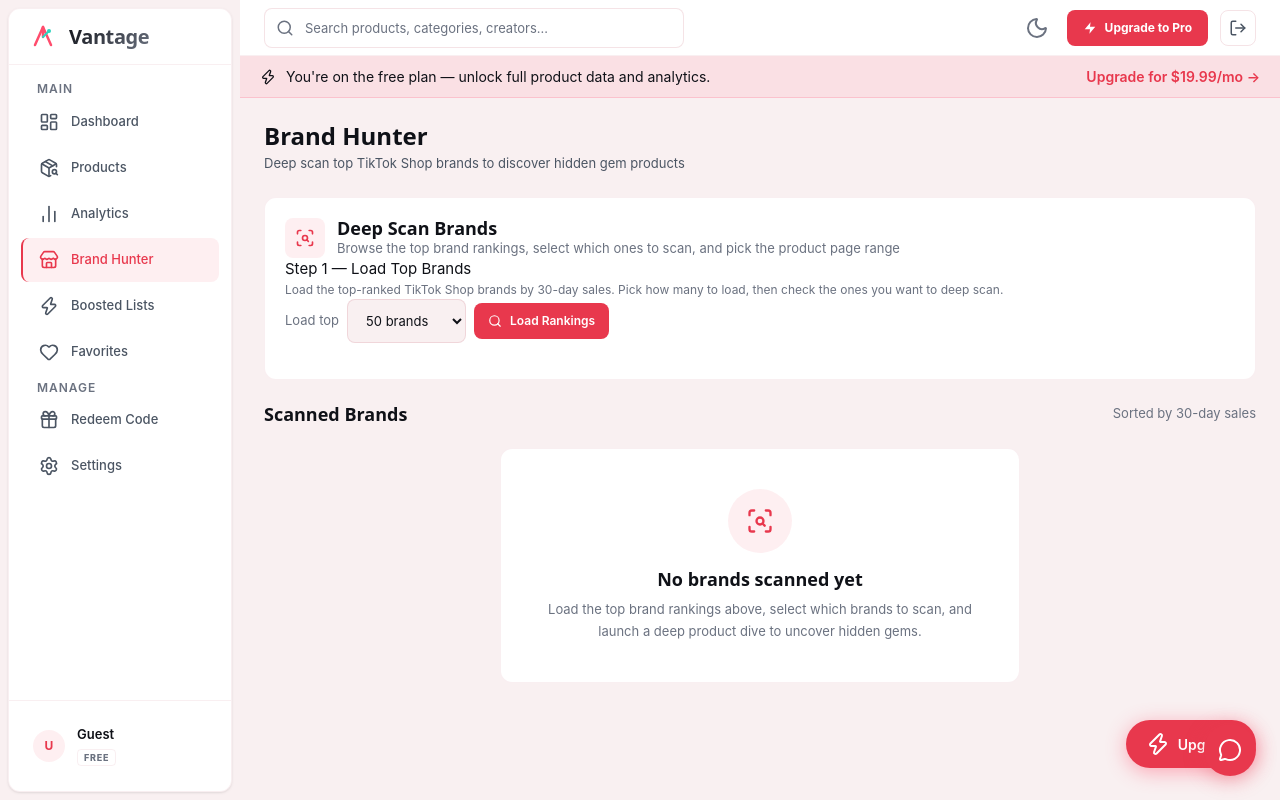
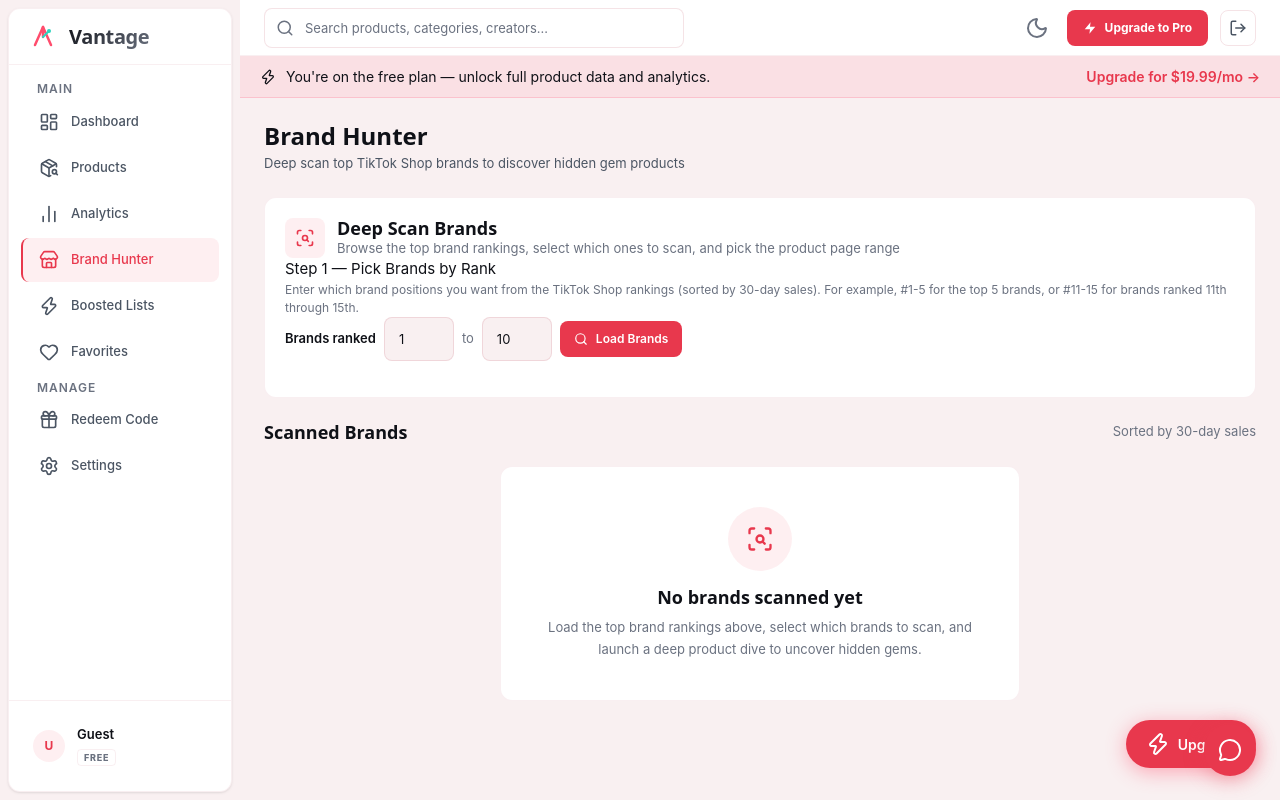
Before and after one commit to thoard93/tiktok-product-finder, a Flask app: page /app/brand-hunter in a window 1280 px wide. Run offline with Flask 3, Linux system fonts and the light colour scheme; the visitor is signed in with stand-in values (Sample User, id 1); some web fonts are replaced.

Commit message:
Brand Hunter: pick brands by rank number (e.g. #6-8, #11-15)
Replaced dropdown with two number inputs for exact rank range.
Enter 1-5 for top 5, 11-15 for brands #11-15, etc.
JS calculates which API pages to fetch and filters to exact range.

Co-Authored-By: Claude Opus 4.6 (1M context) <noreply@anthropic.com>

```diff
--- a/templates/brand_hunter.html
+++ b/templates/brand_hunter.html
@@ -21,18 +21,15 @@
 
   {# Step 1: Browse brands from EchoTik ranking #}
   <div class="mb-4">
-    <label class="label">Step 1 &mdash; Load Top Brands</label>
-    <p class="text-xs text-muted mb-3">Load the top-ranked TikTok Shop brands by 30-day sales. Pick how many to load, then check the ones you want to deep scan.</p>
+    <label class="label">Step 1 &mdash; Pick Brands by Rank</label>
+    <p class="text-xs text-muted mb-3">Enter which brand positions you want from the TikTok Shop rankings (sorted by 30-day sales). For example, #1-5 for the top 5 brands, or #11-15 for brands ranked 11th through 15th.</p>
     <div class="flex gap-2 items-center mb-3" style="flex-wrap:wrap">
-      <span class="text-sm text-muted">Load top</span>
-      <select class="input" id="browseCount" style="width:auto;min-width:100px" aria-label="Number of brands to load">
-        <option value="10">10 brands</option>
-        <option value="20">20 brands</option>
-        <option value="50" selected>50 brands</option>
-        <option value="100">100 brands</option>
-      </select>
+      <span class="text-sm font-semibold">Brands ranked</span>
+      <input type="number" class="input" id="rankFrom" value="1" min="1" max="500" style="width:70px" aria-label="From rank">
+      <span class="text-sm text-muted">to</span>
+      <input type="number" class="input" id="rankTo" value="10" min="1" max="500" style="width:70px" aria-label="To rank">
       <button class="btn btn-primary btn-sm" id="browseBtn" onclick="browseBrands()">
-        <i data-lucide="search" style="width:14px;height:14px"></i> Load Rankings
+        <i data-lucide="search" style="width:14px;height:14px"></i> Load Brands
       </button>
       <span class="text-xs text-muted" id="browseStatus"></span>
     </div>
@@ -191,29 +188,34 @@
 <script>
 var loadedBrands = [], activeJobId = null;
 
-/* Browse top brands from EchoTik ranking */
+/* Browse brands by rank range */
 async function browseBrands() {
-  var count = parseInt(document.getElementById('browseCount').value) || 50;
-  var totalPages = Math.ceil(count / 10);
+  var rankFrom = parseInt(document.getElementById('rankFrom').value) || 1;
+  var rankTo = parseInt(document.getElementById('rankTo').value) || 10;
+  if (rankTo < rankFrom) { var tmp = rankFrom; rankFrom = rankTo; rankTo = tmp; }
   var btn = document.getElementById('browseBtn');
   var status = document.getElementById('browseStatus');
   btn.disabled = true; btn.style.opacity = '0.6';
   status.textContent = 'Loading...';
   loadedBrands = [];
 
+  /* EchoTik returns 10 per page, so rank 1-10 = page 1, 11-20 = page 2, etc. */
+  var startPage = Math.ceil(rankFrom / 10);
+  var endPage = Math.ceil(rankTo / 10);
+
   try {
-    for (var p = 1; p <= totalPages; p++) {
-      status.textContent = 'Loading brands ' + ((p-1)*10+1) + '-' + Math.min(p*10, count) + '...';
+    for (var p = startPage; p <= endPage; p++) {
+      status.textContent = 'Loading page ' + p + '...';
       var res = await fetch('/app/brand-hunter/browse?page=' + p);
       var data = await res.json();
       if (data.brands && data.brands.length) {
         loadedBrands = loadedBrands.concat(data.brands);
       }
-      if (loadedBrands.length >= count) break;
     }
-    loadedBrands = loadedBrands.slice(0, count);
+    /* Filter to only the requested rank range */
+    loadedBrands = loadedBrands.filter(function(b) { return b.rank >= rankFrom && b.rank <= rankTo; });
     renderBrandList();
-    status.textContent = loadedBrands.length + ' brands loaded (ranked by 30d sales)';
+    status.textContent = loadedBrands.length + ' brands loaded (#' + rankFrom + '-' + rankTo + ')';
     document.getElementById('brandBrowseList').style.display = 'block';
     document.getElementById('pageRangeSection').style.display = 'block';
   } catch(e) { status.textContent = 'Error loading brands'; }
```
